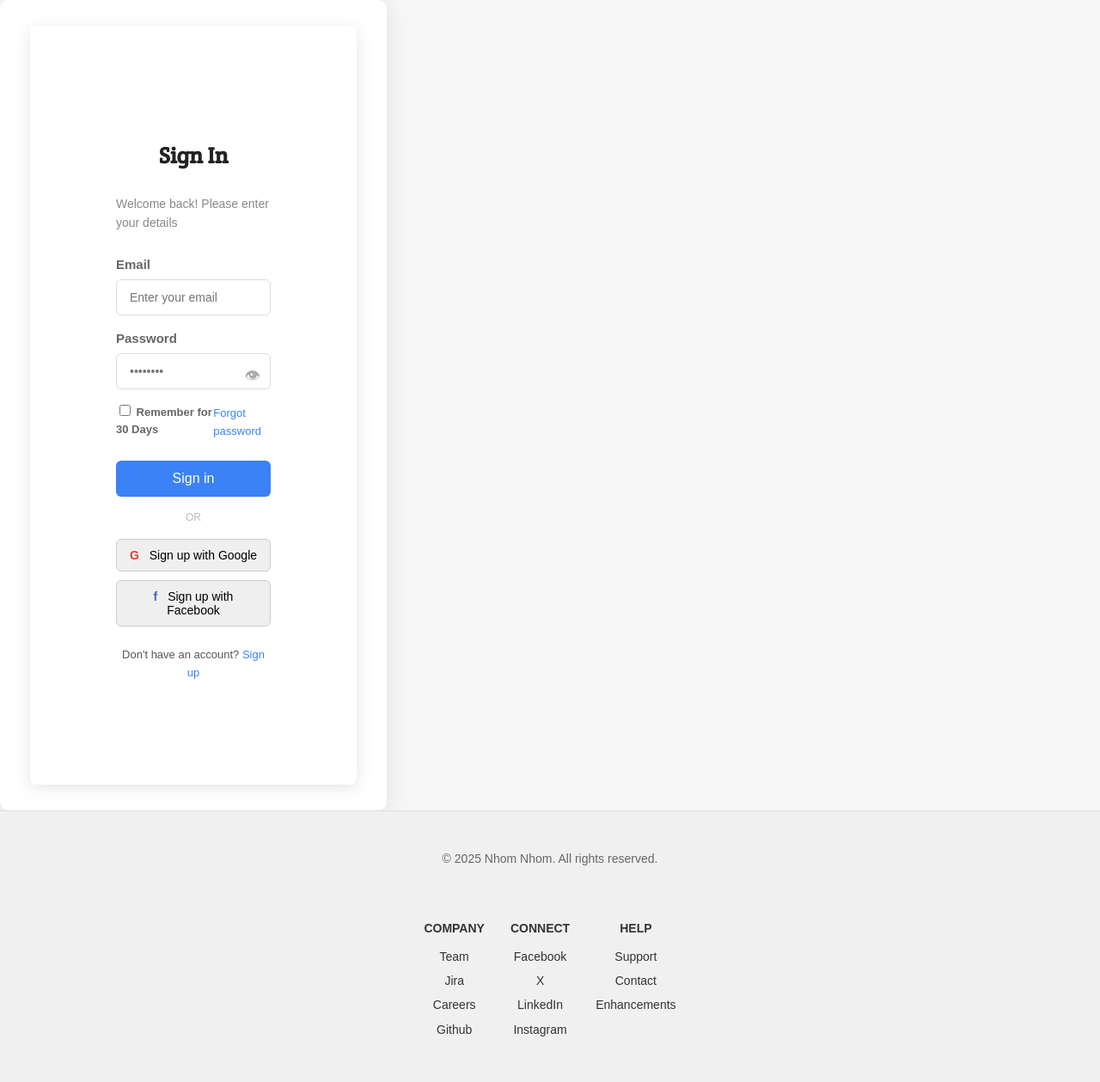
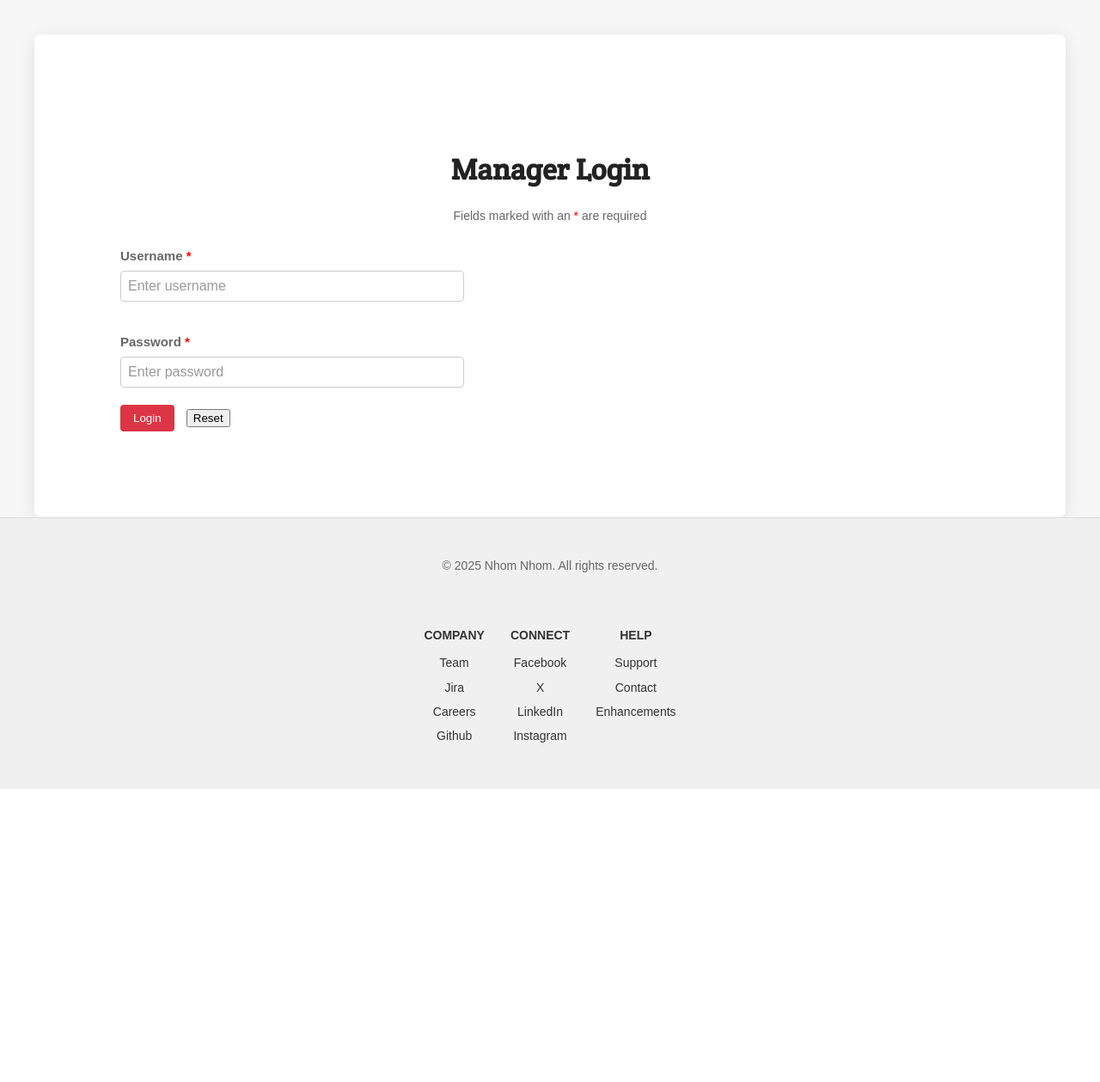
Before and after one commit to 105730519/Project-part-2, a PHP site: page /login.php in a window 1280 px wide. Shown: the part 113-1372 px from the top of the page at 86% size. After the commit the page ends 1031 px from the top, so only its background shows below. Run offline with PHP 8.4, Linux system fonts and the light colour scheme.

Commit message:
Update login.php and update CSS for login
I made a significant change to the login page and styled that page again, making it look friendlier to the user and easier to do with the interface.

```diff
--- a/login.php
+++ b/login.php
@@ -1,76 +1,147 @@
 <?php
-include("header.inc");
-include("menu.inc");
-require("settings.php");
+ini_set('display_errors', 1);
+ini_set('display_startup_errors', 1);
+error_reporting(E_ALL);
 
+include 'header.inc';
+include 'menu.inc';
+require 'settings.php';
 
-// Database connection, if connection fails, display error and stop execution
-$conn = @mysqli_connect($host, $user, $pwd, $sql_db);
+session_start();
+
+// Database connection
+$conn = mysqli_connect($host, $user, $pwd, $sql_db);
 if (!$conn) {
-    echo "<p>Database connection failed: " . mysqli_connect_error() . "</p>";
-    exit();
+    die("<h1>Error</h1><p>Database connection failed: " . mysqli_connect_error() . "</p><a href='login.php'>Back to login</a>");
 }
 
-// Handle login
-if ($_SERVER["REQUEST_METHOD"] == "POST") {
-    $username = $_POST['username'];
-    $password = $_POST['password'];
+// Function to sanitize input
+function sanitize($data, $conn) {
+    $data = trim($data);
+    $data = strip_tags($data);
+    return mysqli_real_escape_string($conn, $data);
+}
 
-    $stmt = $mysqli->prepare("SELECT * FROM user WHERE username=? AND password=?");
-    $stmt->bind_param("ss", $username, $password);
-    $stmt->execute();
-    $result = $stmt->get_result();
+// Handle login form submission
+if ($_SERVER['REQUEST_METHOD'] === 'POST') {
+    $username = sanitize($_POST['username'] ?? '', $conn);
+    $password = $_POST['password'] ?? '';
 
-    if ($result->num_rows === 1) {
-        $_SESSION['username'] = $username;
-        header("Location: profile.php");
-        exit;
+    // Check if user exists
+    $query = "SELECT id, password, failed_attempts, lockout_until FROM managers WHERE username = ?";
+    $stmt = mysqli_prepare($conn, $query);
+    if (!$stmt) {
+        die("<h1>Error</h1><p>Query preparation failed: " . mysqli_error($conn) . "</p><a href='login.php'>Back to login</a>");
+    }
+    mysqli_stmt_bind_param($stmt, "s", $username);
+    if (!mysqli_stmt_execute($stmt)) {
+        die("<h1>Error</h1><p>Query execution failed: " . mysqli_error($conn) . "</p><a href='login.php'>Back to login</a>");
+    }
+    $result = mysqli_stmt_get_result($stmt);
+    $user = mysqli_fetch_assoc($result);
+    mysqli_stmt_close($stmt);
+
+    if ($user) {
+        // Check for lockout
+        $current_time = new DateTime('now', new DateTimeZone('Australia/Melbourne'));
+        if (isset($user['lockout_until']) && $user['lockout_until'] !== null) {
+            $lockout_until = new DateTime($user['lockout_until']);
+            if ($current_time < $lockout_until) {
+                $remaining = $current_time->diff($lockout_until);
+                $minutes = $remaining->i + ($remaining->h * 60);
+                echo "<h1>Account Locked</h1><p>Your account is locked due to too many failed login attempts. Please try again in $minutes minutes.</p>";
+                echo "<a href='login.php'>Back to login</a>";
+                mysqli_close($conn);
+                include 'footer.inc';
+                exit();
+            } else {
+                // Reset failed attempts and lockout after lockout period expires
+                $query = "UPDATE managers SET failed_attempts = 0, lockout_until = NULL WHERE id = ?";
+                $stmt = mysqli_prepare($conn, $query);
+                mysqli_stmt_bind_param($stmt, "i", $user['id']);
+                mysqli_stmt_execute($stmt);
+                mysqli_stmt_close($stmt);
+            }
+        }
+
+        // Verify password
+        if (password_verify($password, $user['password'])) {
+            // Successful login: reset failed attempts
+            $query = "UPDATE managers SET failed_attempts = 0, lockout_until = NULL WHERE id = ?";
+            $stmt = mysqli_prepare($conn, $query);
+            mysqli_stmt_bind_param($stmt, "i", $user['id']);
+            mysqli_stmt_execute($stmt);
+            mysqli_stmt_close($stmt);
+
+            // Set session variables
+            $_SESSION['manager_id'] = $user['id'];
+            $_SESSION['manager_username'] = $username;
+
+            // Redirect to manage.php
+            header('Location: manage.php');
+            exit();
+        } else {
+            // Failed login: increment failed attempts
+            $failed_attempts = (isset($user['failed_attempts']) ? $user['failed_attempts'] : 0) + 1;
+
+            if ($failed_attempts >= 3) {
+                // Lock account for 15 minutes
+                $lockout_until = $current_time->add(new DateInterval('PT15M'))->format('Y-m-d H:i:s');
+                $query = "UPDATE managers SET failed_attempts = ?, lockout_until = ? WHERE id = ?";
+                $stmt = mysqli_prepare($conn, $query);
+                mysqli_stmt_bind_param($stmt, "isi", $failed_attempts, $lockout_until, $user['id']);
+                mysqli_stmt_execute($stmt);
+                mysqli_stmt_close($stmt);
+
+                echo "<h1>Account Locked</h1><p>Too many failed login attempts. Your account is locked for 15 minutes.</p>";
+                echo "<a href='login.php'>Back to login</a>";
+            } else {
+                // Update failed attempts
+                $query = "UPDATE managers SET failed_attempts = ? WHERE id = ?";
+                $stmt = mysqli_prepare($conn, $query);
+                mysqli_stmt_bind_param($stmt, "ii", $failed_attempts, $user['id']);
+                mysqli_stmt_execute($stmt);
+                mysqli_stmt_close($stmt);
+
+                echo "<h1>Login Failed</h1><p>Incorrect password. Attempt " . $failed_attempts . " of 3.</p>";
+                echo "<a href='login.php'>Try again</a>";
+            }
+            mysqli_close($conn);
+            include 'footer.inc';
+            exit();
+        }
     } else {
-        echo "Invalid login credentials.";
+        echo "<h1>Login Failed</h1><p>Username not found.</p>";
+        echo "<a href='login.php'>Try again</a>";
+        mysqli_close($conn);
+        include 'footer.inc';
+        exit();
     }
 }
-// HTML Login
 ?>
-<!DOCTYPE html>
-<html lang="en">
-<head>
-    <meta charset="UTF-8">
-    <meta name="viewport" content="width=device-width, initial-scale=1.0">
-    <title>Document</title>
-</head>
-<body>
-<div class="container">
-  <form class="form" method="POST">
-    <h1 class="title">Sign In</h1>
-    <p class="subtitle">Welcome back! Please enter your details</p>
 
-    <label>Email</label>
-    <input type="text" name="username" placeholder="Enter your email" required>
+<main>
+    <form action="login.php" method="post" class="form" novalidate="novalidate">
+        <div class="apply-title">
+            <h1>Manager Login</h1>
+            <p>Fields marked with an <span class="required">*</span> are required</p>
+        </div>
 
-    <label>Password</label>
-    <div class="password-wrapper">
-      <input type="password" name="password" placeholder="••••••••" required>
-      <span class="toggle">&#128065;</span>
-    </div>
+        <div class="Username">
+            <p><label for="username">Username <span class="required">*</span></label></p>
+            <p><input type="text" name="username" id="username" placeholder="Enter username" maxlength="50" required></p>
+        </div>
 
-    <div class="options">
-      <label><input type="checkbox"> Remember for 30 Days</label>
-      <a href="#">Forgot password</a>
-    </div>
+        <div class="Password">
+            <p><label for="password">Password <span class="required">*</span></label></p>
+            <p><input type="password" name="password" id="password" placeholder="Enter password" required></p>
+        </div>
 
-    <input type="submit" value="Sign in" class="btn-primary">
+        <div class="form-footer" role="group" aria-label="Form Actions">
+            <input type="submit" value="Login" class="submit-button">
+            <input type="reset" value="Reset">
+        </div>
+    </form>
+</main>
 
-    <div class="or">OR</div>
-
-    <div class="social-buttons">
-      <button type="button" class="google">Sign up with Google</button>
-      <button type="button" class="facebook">Sign up with Facebook</button>
-    </div>
-
-    <p class="signup-text">Don't have an account? <a href="#">Sign up</a></p>
-  </form>
-</div>
-</body>
-</html>
-
-<?php include("footer.inc"); ?>
+<?php include 'footer.inc'; ?>
--- a/styles/styles.css
+++ b/styles/styles.css
@@ -743,126 +743,79 @@ dd {
 purpose: CSS for login page */
 
 
-  body.login {
-    background: #f5f7fa;
-    font-family: 'Segoe UI', sans-serif;
-    display: flex;
-    justify-content: center;
-    align-items: center;
-    height: 100vh;
+  /* Styling for Username, Password, and ConfirmPassword sections */
+.Username, .Password, .ConfirmPassword {
+    margin: 20px 0;
 }
 
-  .container {
-    background: #fff;
-    padding: 30px 35px;
-    border-radius: 10px;
-    box-shadow: 0px 5px 30px rgba(0, 0, 0, 0.1);
-    width: 380px;
+.Username p, .Password p, .ConfirmPassword p {
+    margin: 5px 0;
 }
 
-  .form {
-    display: flex;
-    flex-direction: column;
+.Username label, .Password label, .ConfirmPassword label {
+    font-weight: bold;
+    display: block;
+    margin-bottom: 5px;
 }
 
-  .title {
-    font-size: 26px;
-    font-weight: 600;
-    margin-bottom: 10px;
-  }
-
-  .subtitle {
-    font-size: 14px;
-    color: #888;
-    margin-bottom: 25px;
-  }
-
-  input[type="text"],
-  input[type="password"] {
-    padding: 12px 15px;
-    border-radius: 6px;
-    border: 1px solid #ddd;
-    margin-bottom: 15px;
-    font-size: 14px;
+.Username input[type="text"],
+.Password input[type="password"],
+.ConfirmPassword input[type="password"] {
     width: 100%;
+    max-width: 400px;
+    padding: 8px;
+    border: 1px solid #ccc;
+    border-radius: 4px;
+    font-size: 16px;
     box-sizing: border-box;
 }
 
-  .password-wrapper {
-    position: relative;
+.Username input[type="text"]::placeholder,
+.Password input[type="password"]::placeholder,
+.ConfirmPassword input[type="password"]::placeholder {
+    color: #999;
 }
 
-  .password-wrapper .toggle {
-    position: absolute;
-    right: 12px;
-    top: 12px;
-    cursor: pointer;
-    font-size: 18px;
-    color: #aaa;
+.Username input[type="text"]:focus,
+.Password input[type="password"]:focus,
+.ConfirmPassword input[type="password"]:focus {
+    border-color: #007bff;
+    outline: none;
+    box-shadow: 0 0 5px rgba(0, 123, 255, 0.3);
 }
 
-  .options {
-    display: flex;
-    justify-content: space-between;
-    align-items: center;
-    font-size: 13px;
-    margin-bottom: 20px;
+.Password small {
+    color: #666;
+    font-size: 14px;
+}
+/* Styling for confirmation page */
+form {
+    margin: 20px 0;
 }
 
-  .options a {
-    color: #3b82f6;
-    text-decoration: none;
+form input[type="submit"] {
+    padding: 8px 15px;
+    border: none;
+    border-radius: 4px;
+    background-color: #dc3545;
+    color: white;
+    cursor: pointer;
+    margin-right: 10px;
 }
 
-  .btn-primary {
-    background: #3b82f6;
-    color: #fff;
-    border: none;
-    padding: 12px;
-    border-radius: 6px;
-    cursor: pointer;
-    font-size: 16px;
-    margin-bottom: 15px;
+form input[type="submit"]:hover {
+    opacity: 0.9;
 }
 
-  .or {
-    text-align: center;
-    font-size: 12px;
-    color: #bbb;
-    margin-bottom: 15px;
+form a {
+    padding: 8px 15px;
+    border: 1px solid #ccc;
+    border-radius: 4px;
+    text-decoration: none;
+    color: #007bff;
+    background-color: #f8f9fa;
 }
 
-  .social-buttons button {
-    width: 100%;
-    padding: 10px;
-    margin-bottom: 10px;
-    font-size: 14px;
-    border-radius: 6px;
-    border: 1px solid #ccc;
-    cursor: pointer;
+form a:hover {
+    background-color: #e9ecef;
 }
-
-  .google::before {
-    content: "G ";
-    font-weight: bold;
-    margin-right: 8px;
-    color: #db4437;
-  }
-
-  .facebook::before {
-    content: "f ";
-    font-weight: bold;
-    margin-right: 8px;
-    color: #4267B2;
-  }
-
-  .signup-text {
-    text-align: center;
-    font-size: 13px;
-    color: #555;
-  }
-
-  .signup-text a {
-    color: #3b82f6;
-    text-decoration: none;
-  }
```
Lines whose indentation alone changed are shown as unchanged.
